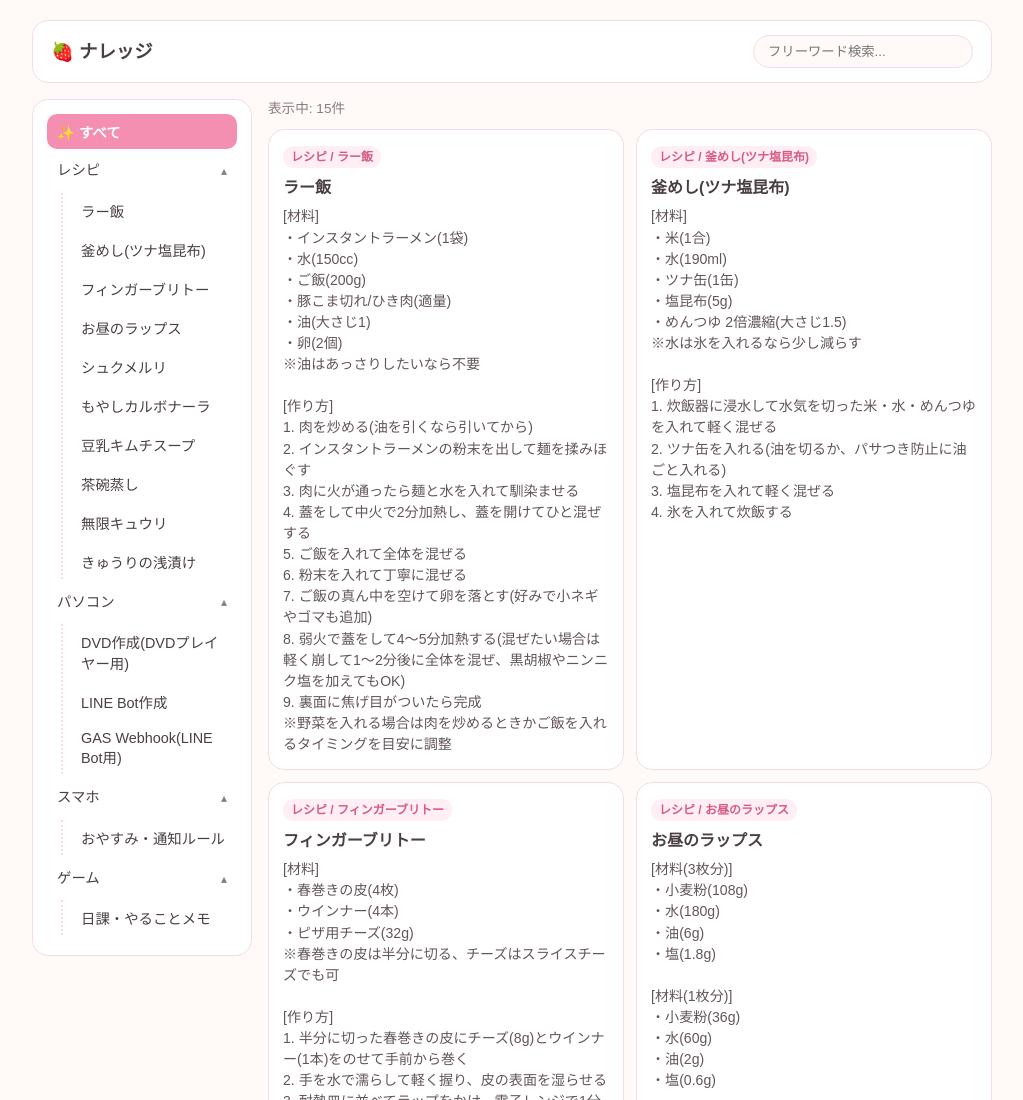
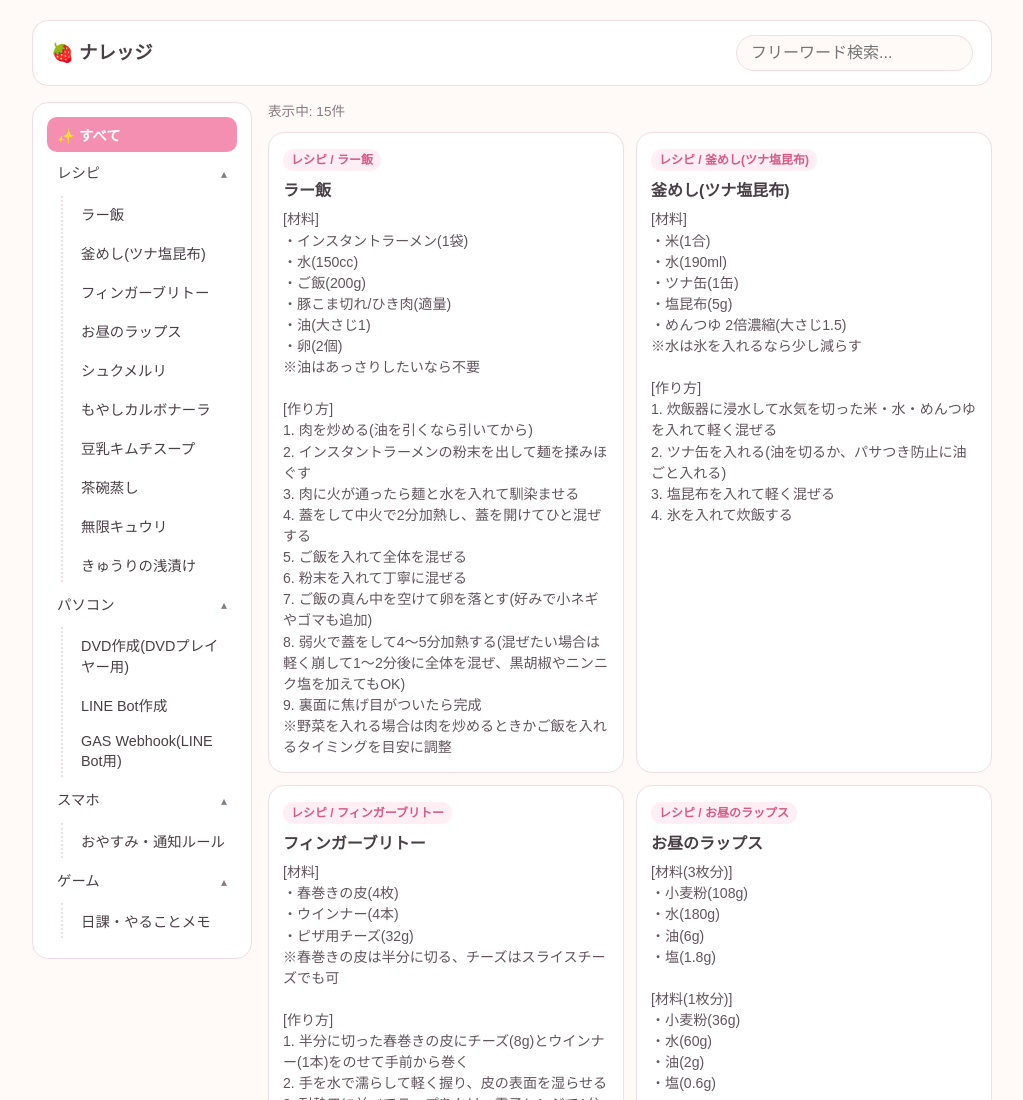
Before and after one commit to shinkomi/knowledge, a plain HTML site: page index.html in a window 1280 px wide. Shown: the top 1100 px of the page, without its empty margins (128-1151 px from the left). Drawn offline with Linux system fonts and the light colour scheme.

Commit message:
スマホで検索時に画面が拡大される問題改善

```diff
--- a/index.html
+++ b/index.html
@@ -2,7 +2,7 @@
 <html lang="ja">
 <head>
   <meta charset="UTF-8" />
-  <meta name="viewport" content="width=device-width, initial-scale=1.0" />
+  <meta name="viewport" content="width=device-width, initial-scale=1.0, maximum-scale=1.0" />
   <title>ナレッジ</title>
   <link rel="stylesheet" href="./style.css" />
 </head>
--- a/style.css
+++ b/style.css
@@ -53,6 +53,7 @@ input[type="search"] {
   background: var(--bg);
   color: var(--ink);
   font-family: inherit;
+  font-size: 16px;
   min-width: 220px;
 }
 
```
